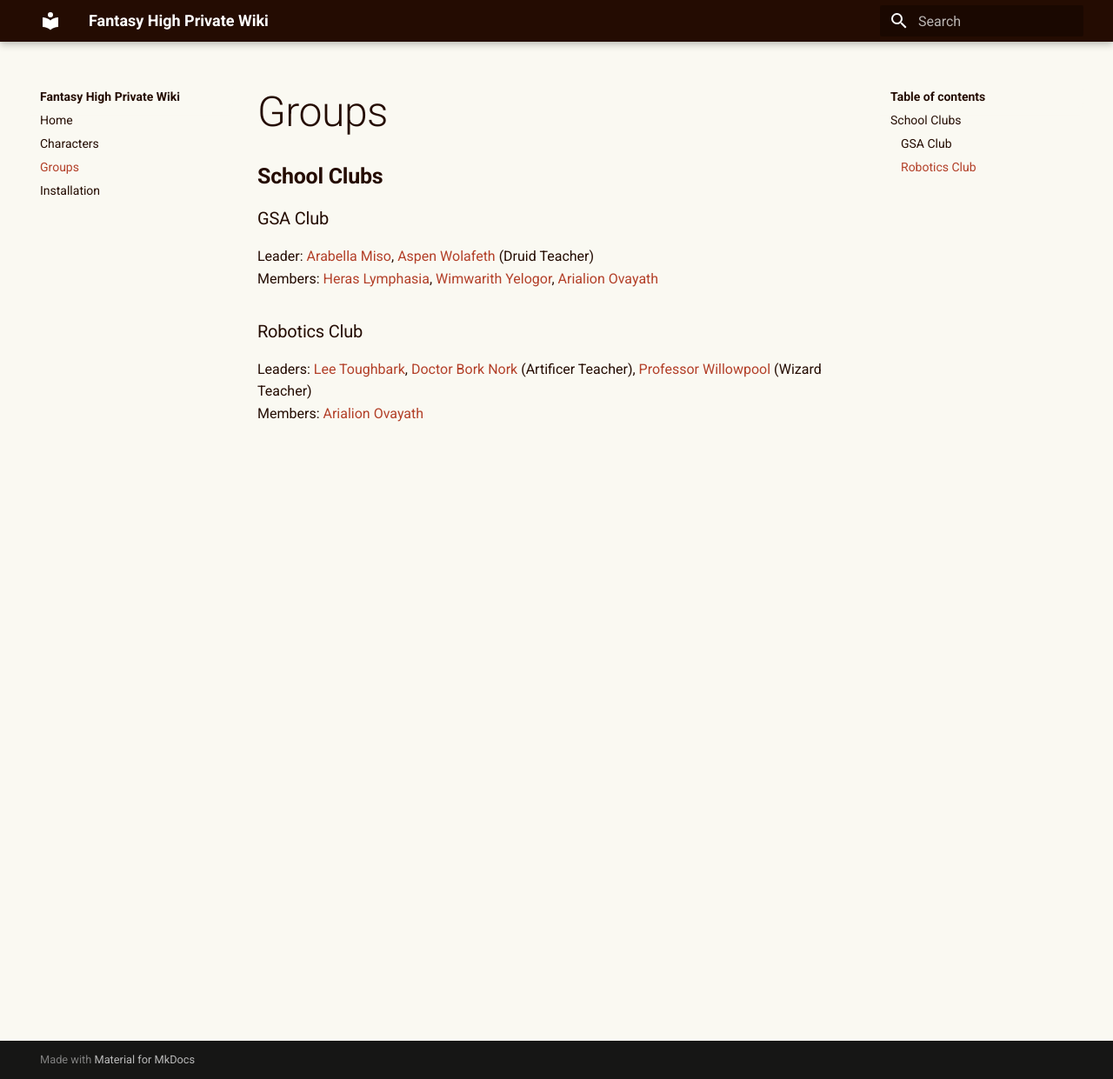
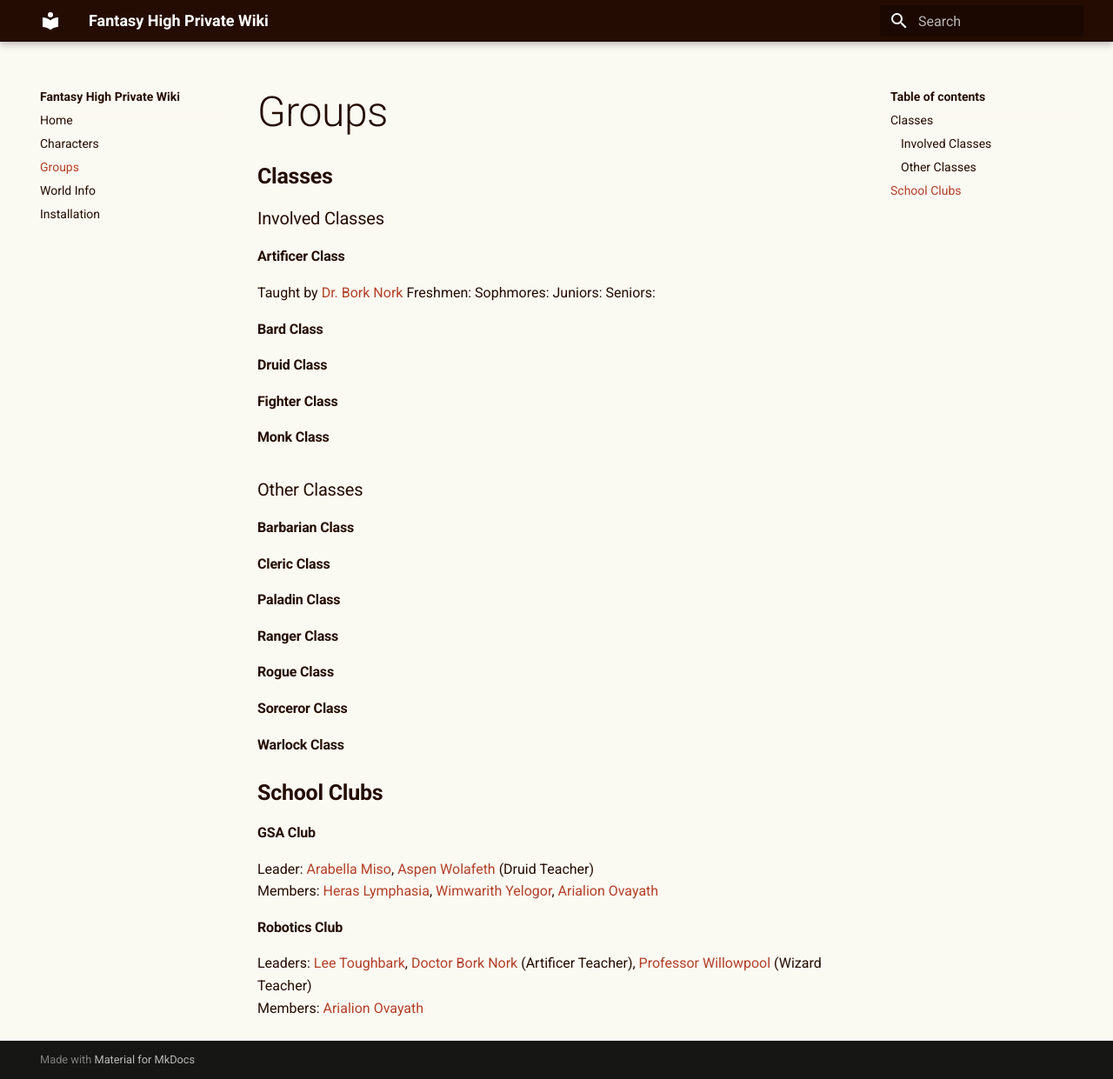
Before and after one commit to Aelyxiris/fantasyhigh, an MkDocs documentation site: the page built from docs/groups.md, in a window 1280 px wide and 1241 px high. Shown: the whole window at 87% size. Built offline with MkDocs 1.6.1 and Material for MkDocs 9.7.7, drawn with Linux system fonts in a browser that asks for light colours.

Commit message:
fixed worldinfo page and added more groups headers

```diff
--- a/docs/groups.md
+++ b/docs/groups.md
@@ -1,9 +1,40 @@
 # Groups
+## Classes
+### Involved Classes
+#### Artificer Class
+Taught by [Dr. Bork Nork](characters.md/#doctor-bork-nork-the-science-orc)
+Freshmen:
+Sophmores:
+Juniors:
+Seniors:
+
+#### Bard Class
+
+#### Druid Class
+
+#### Fighter Class
+
+#### Monk Class
+### Other Classes
+#### Barbarian Class
+
+#### Cleric Class
+
+#### Paladin Class
+
+#### Ranger Class
+
+#### Rogue Class
+
+#### Sorceror Class
+
+#### Warlock Class
+
 ## School Clubs
-### GSA Club
+#### GSA Club
 Leader: [Arabella Miso](characters.md/#arabella-miso), [Aspen Wolafeth](characters.md/#aspen-wolafeth) (Druid Teacher)
 Members: [Heras Lymphasia](characters.md/#heras-lymphasia), [Wimwarith Yelogor](characters.md/#wimwarith-yelogor), [Arialion Ovayath](characters.md/#arialion-ovayath-aria)
 
-### Robotics Club
+#### Robotics Club
 Leaders: [Lee Toughbark](characters.md/#lee-toughbark), [Doctor Bork Nork](characters.md/#doctor-bork-nork-the-science-orc) (Artificer Teacher), [Professor Willowpool](characters.md/#professor-willowpool) (Wizard Teacher)
 Members: [Arialion Ovayath](characters.md/#arialion-ovayath-aria)
--- a/mkdocs.yml
+++ b/mkdocs.yml
@@ -8,6 +8,7 @@ nav:
   - Home: index.md
   - Characters: characters.md
   - Groups: groups.md
+  - World Info: worldinfo.md
   - Installation: install.md
 
 theme:
```
